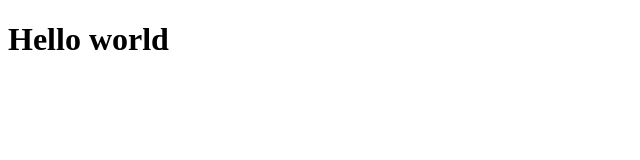
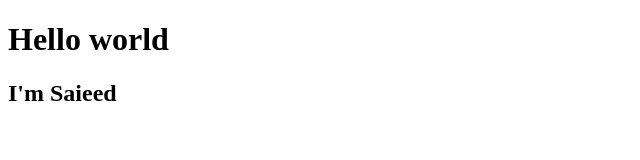
Before and after one commit to karim1225/git-example, a plain HTML site: page index.html in a window 1280 px wide. Shown: the whole page, without its empty margins (0-640 px from the left). Drawn offline with Linux system fonts and the light colour scheme.

Commit message:
Modify index.html

```diff
--- a/index.html
+++ b/index.html
@@ -8,5 +8,8 @@
 </head>
 <body>
     <h1>Hello world</h1>
+
+
+    <h2>I'm Saieed</h2>
 </body>
 </html>
```
